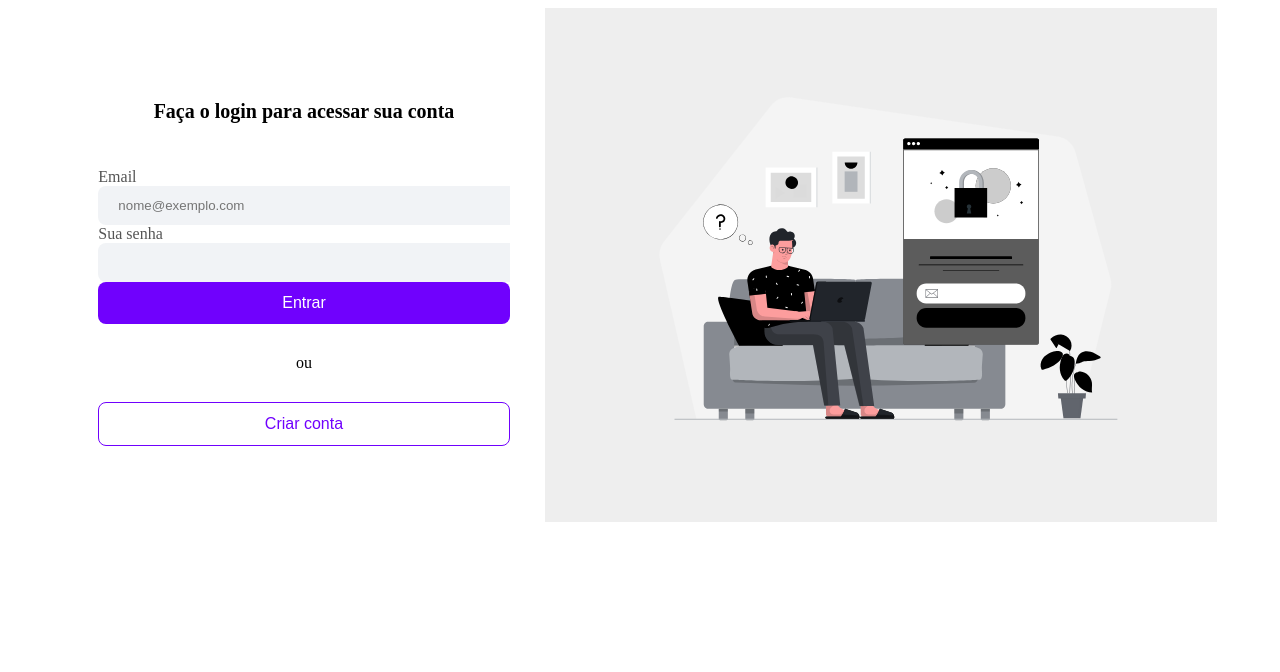
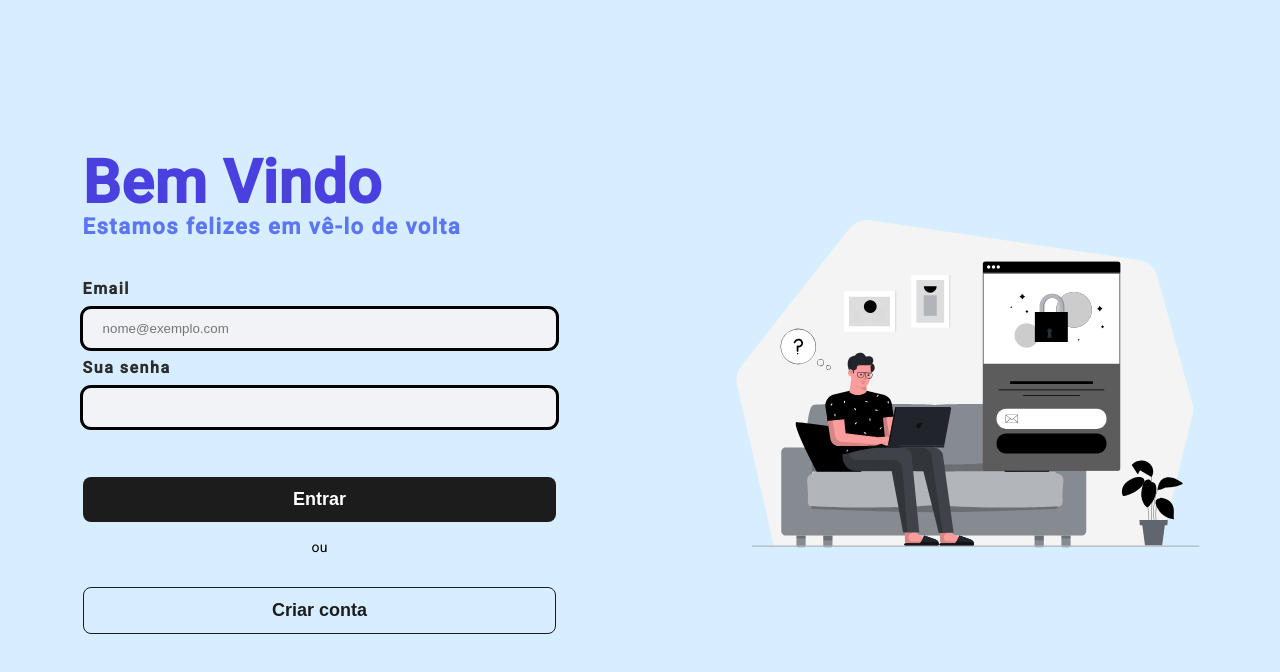
Before and after one commit to guzanony/front-end-Coffe-On, an Angular app: page /login in a window 1280 px wide. Shown: the top 672 px of the page. Built offline with nearby package versions, Linux system fonts and the light colour scheme.

Commit message:
Estilos da pagina Login

```diff
--- a/angular.json
+++ b/angular.json
@@ -30,6 +30,7 @@
               "src/assets"
             ],
             "styles": [
+              "@angular/material/prebuilt-themes/indigo-pink.css",
               "src/styles.scss"
             ],
             "scripts": []
@@ -90,6 +91,7 @@
               "src/assets"
             ],
             "styles": [
+              "@angular/material/prebuilt-themes/indigo-pink.css",
               "src/styles.scss"
             ],
             "scripts": []
--- a/package.json
+++ b/package.json
@@ -11,10 +11,12 @@
   "private": true,
   "dependencies": {
     "@angular/animations": "^17.3.0",
+    "@angular/cdk": "~17.3.10",
     "@angular/common": "^17.3.0",
     "@angular/compiler": "^17.3.0",
     "@angular/core": "^17.3.0",
     "@angular/forms": "^17.3.0",
+    "@angular/material": "~17.3.10",
     "@angular/platform-browser": "^17.3.0",
     "@angular/platform-browser-dynamic": "^17.3.0",
     "@angular/router": "^17.3.0",
--- a/src/app/app.config.ts
+++ b/src/app/app.config.ts
@@ -1,16 +1,25 @@
-import { ApplicationConfig } from '@angular/core';
+import {ApplicationConfig, NgModule} from '@angular/core';
 import { provideRouter } from '@angular/router';
 
 import { routes } from './app.routes';
 import { provideHttpClient, withFetch } from '@angular/common/http';
 import { provideAnimations } from '@angular/platform-browser/animations'
 import { provideToastr } from 'ngx-toastr';
+import { provideAnimationsAsync } from '@angular/platform-browser/animations/async';
+import { MatSlideToggleModule } from '@angular/material/slide-toggle';
+
+@NgModule ({
+  imports: [
+    MatSlideToggleModule,
+  ]
+})
+class AppModule {}
 
 export const appConfig: ApplicationConfig = {
   providers: [
     provideRouter(routes),
     provideAnimations(),
     provideToastr(),
-    provideHttpClient(withFetch())
+    provideHttpClient(withFetch()), provideAnimationsAsync()
   ]
 };
--- a/src/app/components/default-login-layout/default-login-layout.component.html
+++ b/src/app/components/default-login-layout/default-login-layout.component.html
@@ -1,6 +1,15 @@
 <main>
+
+
+
   <section class="form-section">
-    <h2>{{title}}</h2>
+
+    <header class="header">
+      <h2>{{title}}</h2>
+      <p class="sub-title">Estamos felizes em vê-lo de volta</p>
+    </header>
+
+
     <ng-content></ng-content>
     <div class="btn-wrapper">
       <button aria-label="Submit" class="btn-primary" (click)="submit()">{{primaryBtnText}}</button>
@@ -10,7 +19,7 @@
       <button class="btn-secondary" (click)="navigate()">{{secondaryBtnText}}</button>
     </div>
   </section>
-  <section class="main-section">
-    <img src="/assets/svg/login-illustration.svg" alt="Ilustração de login" />
-  </section>
+<!--  <section class="main-section">-->
+<!--    <img src="/assets/svg/login-illustration.svg" alt="Ilustração de login" />-->
+<!--  </section>-->
 </main>
--- a/src/app/components/default-login-layout/default-login-layout.component.scss
+++ b/src/app/components/default-login-layout/default-login-layout.component.scss
@@ -36,33 +36,54 @@ main {
     flex-grow: 0.5;
     padding: 0 35px;
 
+  .header{
+    width: 100%;
+    display: flex;
+    flex-direction: column;
+    row-gap: 2px;
+    justify-content: center;
+    margin-bottom: 30px;
+
     h2 {
-      font-size: 20px;
+      color: #4a40e0;
+      width: 100%;
+      font-size: 60px;
       font-weight: bold;
-      margin-bottom: 45px;
     }
+
+    .sub-title{
+      font-size: 22px;
+      font-weight: bold;
+      color: #5c76f2;
+      letter-spacing: 1.5px;
+    }
+  }
+
 
     .btn-wrapper {
       display: flex;
       flex-direction: column;
       align-items: center;
       justify-content: center;
+      margin-top: 25px;
       width: 100%;
-      gap: 30px;
+      gap: 15px;
 
       button {
         width: 100%;
         border-radius: 8px;
-        font-size: 16px;
-        font-weight: 500;
+        font-size: 18px;
+        font-weight: 700;
         border: none;
-        background: $primary-color;
+        background: #1c1c1c;
         color: white;
+        margin-top: 15px;
         padding: 12px 24px;
         cursor: pointer;
+        transition: all 500ms ease;
 
         &:hover {
-          background-color: darken($primary-color, 10%);
+          background-color: #313131;
         }
 
         &:disabled {
@@ -71,8 +92,14 @@ main {
 
         &.btn-secondary {
           background-color: transparent;
-          border: 1px solid $primary-color;
-          color: $primary-color;
+          border: 1px solid #1c1c1c;
+          color: #1c1c1c;
+        }
+
+        &.btn-secondary:hover{
+          background-color: #1c1c1c;
+          border: 1px solid #1c1c1c;
+          color: #f9f9f9;
         }
       }
     }
--- a/src/app/components/default-login-layout/default-login-layout.component.ts
+++ b/src/app/components/default-login-layout/default-login-layout.component.ts
@@ -1,9 +1,12 @@
 import { Component, EventEmitter, Input, Output } from '@angular/core';
+import {MatSlideToggle} from "@angular/material/slide-toggle";
 
 @Component({
   selector: 'app-default-login-layout',
   standalone: true,
-  imports: [],
+  imports: [
+    MatSlideToggle
+  ],
   templateUrl: './default-login-layout.component.html',
   styleUrl: './default-login-layout.component.scss'
 })
--- a/src/app/components/primary-input/primary-input.component.scss
+++ b/src/app/components/primary-input/primary-input.component.scss
@@ -1,32 +1,25 @@
 @import "../../../styles/variables.scss";
 
 .input-wrapper {
-    color: $text-color;
+    color: #2c2c2c;
     font-size: 16px;
     text-align: start;
 
     label {
-        margin-bottom: 10px;
+      letter-spacing: 1.5px;
+      font-weight: 600;
     }
 
     .input-content {
       width: 100%;
-        border-radius: 8px;
+      margin: 10px 0px 10px 0px;
       display: flex;
-
-        .icon {
-            padding: 12px;
-            background-color: $primary-color;
-            border-radius: 0 8px 8px 0;
-
-            img {
-                height: 20px;
-            }
-        }
 
         input {
           border: none;
-            border-radius: 8px 0 0 8px;
+          border-radius: 8px;
+          outline-style: solid;
+          outline-width: medium;
           background-color: $gray-secondary-bg;
           padding: 12px 0 12px 20px;
           width: 100%;
--- a/src/app/pages/login/login.component.html
+++ b/src/app/pages/login/login.component.html
@@ -1,5 +1,8 @@
+<main class="container">
+
+  <section class="formulario">
     <app-default-login-layout
-  title="Faça o login para acessar sua conta"
+      title="Bem Vindo"
       primaryBtnText="Entrar"
       secondaryBtnText="Criar conta"
       (submit)="submit()"
@@ -23,3 +26,10 @@
         </app-primary-input>
       </form>
     </app-default-login-layout>
+  </section>
+
+  <section class="img-container">
+    <img class="img" src="/assets/svg/login-illustration.svg" alt="Ilustração de login" />
+  </section>
+
+</main>
--- a/src/app/pages/login/login.component.scss
+++ b/src/app/pages/login/login.component.scss
@@ -1,3 +1,35 @@
+.container{
+  background-color: #d6eeff;
+  height: 100vh;
+  display: grid;
+  grid-template-columns: 1fr 1fr;
+  grid-template-rows: 1fr;
+  column-gap: 2px;
+}
+
 form {
   width: 100%;
 }
+
+.img-container{
+  display: flex;
+  justify-content: center;
+  align-items: center;
+}
+
+.img {
+  width: 100%;
+  animation: float 2s ease-in-out infinite;
+}
+
+@keyframes float {
+  0% {
+    transform: translateY(0);
+  }
+  50% {
+    transform: translateY(-10px);
+  }
+  100% {
+    transform: translateY(0);
+  }
+}
--- a/src/index.html
+++ b/src/index.html
@@ -6,8 +6,10 @@
   <base href="/">
   <meta name="viewport" content="width=device-width, initial-scale=1">
   <link rel="icon" type="image/x-icon" href="favicon.ico">
+  <link href="https://fonts.googleapis.com/css2?family=Roboto:wght@300;400;500&display=swap" rel="stylesheet">
+  <link href="https://fonts.googleapis.com/icon?family=Material+Icons" rel="stylesheet">
 </head>
-<body>
+<body class="mat-typography">
   <app-root></app-root>
 </body>
 </html>
--- a/src/styles.scss
+++ b/src/styles.scss
@@ -1 +1,4 @@
 @import 'ngx-toastr/toastr';
+
+html, body { height: 100%; }
+body { margin: 0; font-family: Roboto, "Helvetica Neue", sans-serif; }
```
Also changed, not shown: src/app/pages/singnup/singnup.component.scss (line endings or trailing spaces), 1 other file (tests, documents, lock files or other folders). Lines whose indentation alone changed are shown as unchanged.
